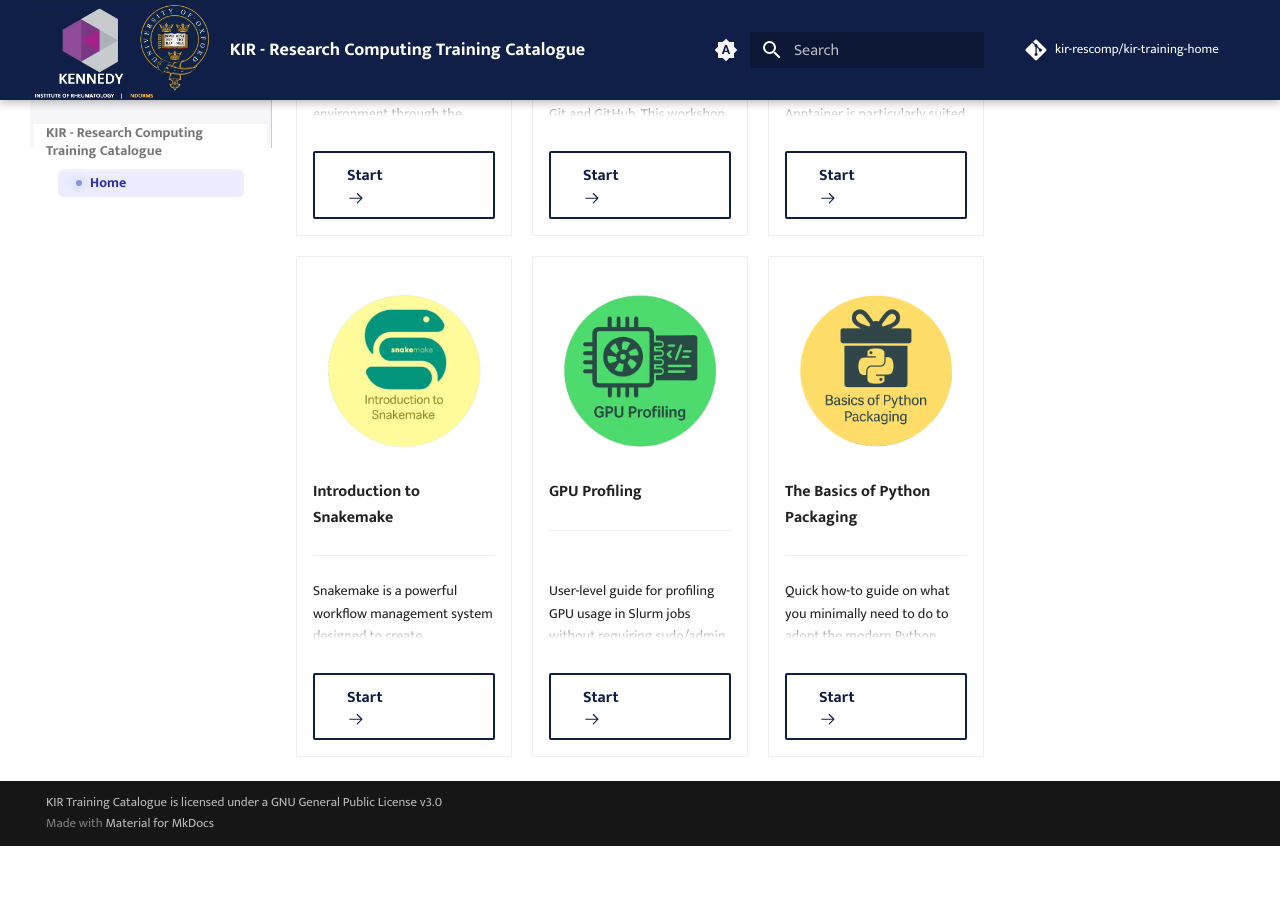
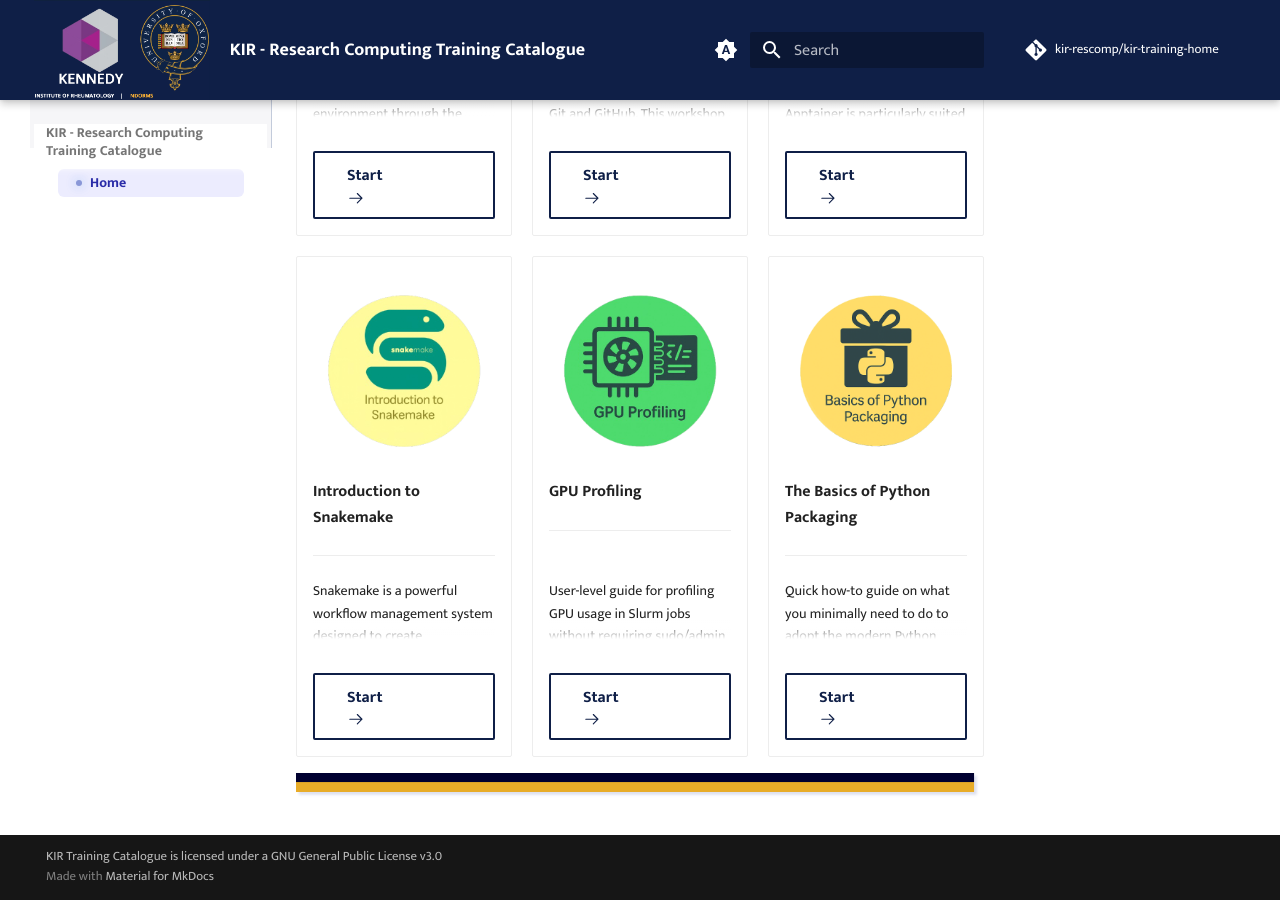
Before and after one commit to kir-rescomp/kir-training-home, an MkDocs documentation site: the page built from docs/index.md, in a window 1280 px wide and 900 px high, scrolled down 930 px. Built offline with MkDocs 1.6.1 and Material for MkDocs 9.7.7, drawn with Linux system fonts in a browser that asks for light colours; comment, search, counter and statistics services are not loaded; before the commit the page ends 1776 px from its top, so only the background shows below that.

Commit message:
add coloured horizontal line

```diff
--- a/docs/index.md
+++ b/docs/index.md
@@ -109,3 +109,9 @@
     [Start :octicons-arrow-right-24:](https://kir-rescomp.github.io/training-basics-python-packaging/){ .md-button }
 
 </div>
+
+
+
+<p align="center">
+    <img src="./images/blue_yellow_stripes.png" alt="stripe">
+</p>
```
Also changed, not shown: docs/images/blue_yellow_stripes.png (added), docs/images/blue_yellow_stripes.svg (added).
